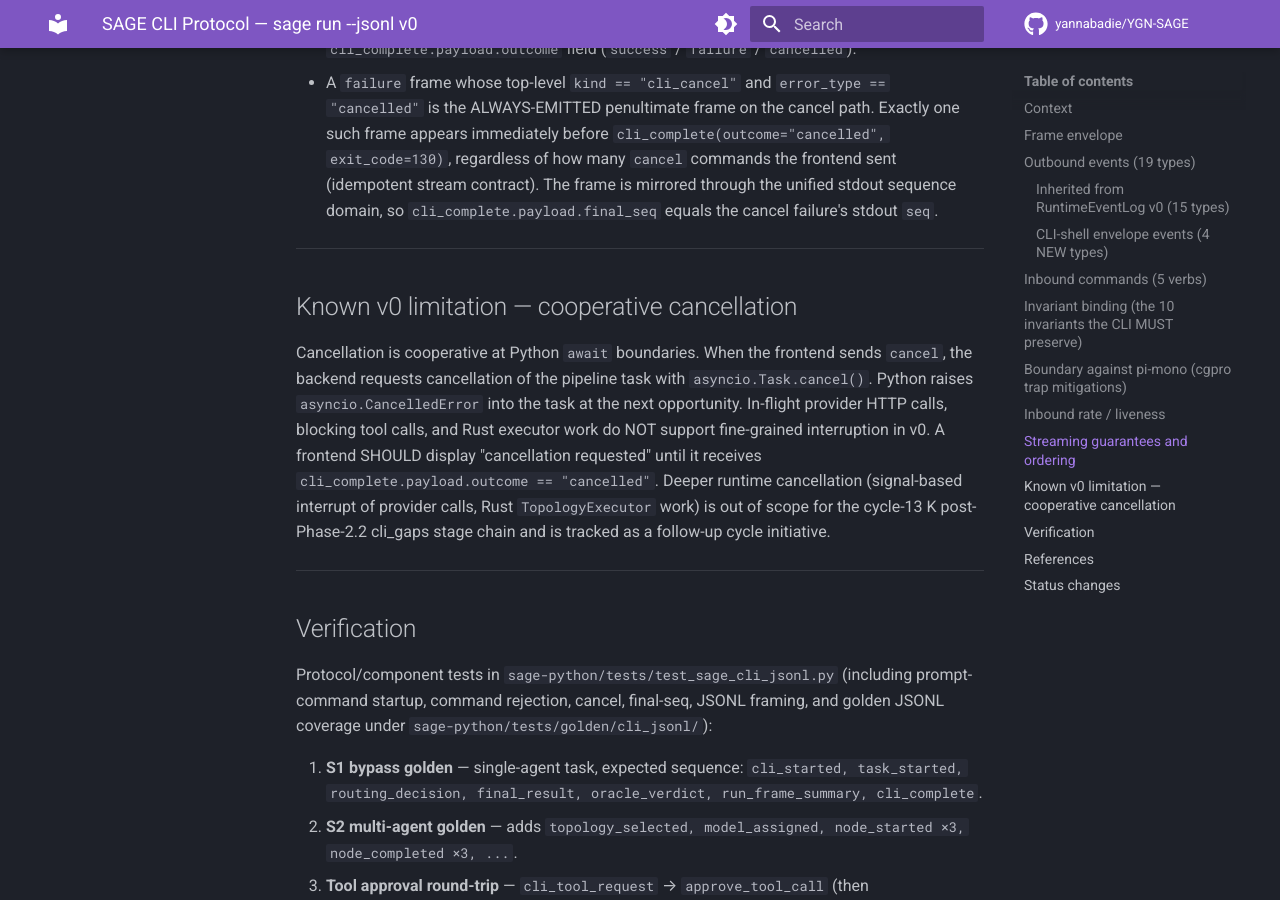
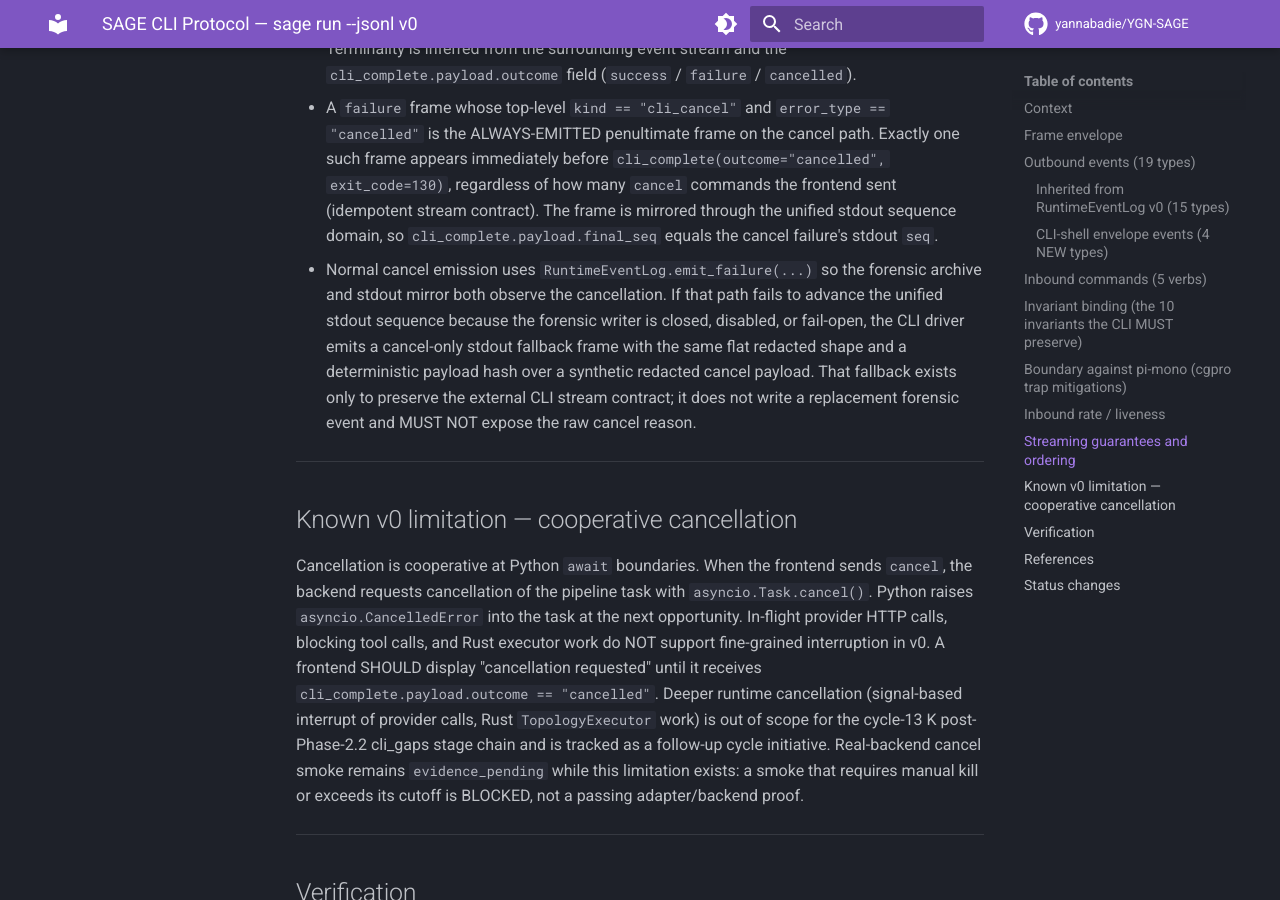
Before and after one commit to yannabadie/YGN-SAGE, an MkDocs documentation site: the page built from docs/contracts/SAGE_CLI_PROTOCOL.md, in a window 1280 px wide and 900 px high, scrolled down 8855 px. Built offline with MkDocs 1.6.1 and Material for MkDocs 9.7.7, drawn with Linux system fonts in a browser that asks for light colours; comment, search, counter and statistics services are not loaded; some of the changed text lies outside the part shown.

Commit message:
docs(cli): document stdout envelope repair evidence

```diff
--- a/docs/contracts/SAGE_CLI_PROTOCOL.md
+++ b/docs/contracts/SAGE_CLI_PROTOCOL.md
@@ -111,11 +111,12 @@
 
 Inherited runtime events preserve their payload schema and forensic
 archive bytes (the `RuntimeEventLog` file kept under `trace_dir`). When
-mirrored to stdout, the CLI driver rewrites only the envelope `seq`
-field into the per-run unified CLI stdout sequence domain so every
-stdout frame — inherited runtime AND CLI-shell envelope — sits on
-ONE monotonic counter. The `RuntimeEventLog` archive keeps its own
-internal sequence numbers unchanged for forensic reproducibility.
+mirrored to stdout, the CLI driver rewrites the envelope `seq` into the
+per-run unified CLI stdout sequence domain and injects CLI-only envelope
+fields `protocol_version` and `ts_ms` so every stdout frame - inherited
+runtime AND CLI-shell envelope - satisfies the common CLI frame shape and
+sits on ONE monotonic counter. The `RuntimeEventLog` archive keeps its own
+internal sequence numbers and bytes unchanged for forensic reproducibility.
 Frontends consume the stdout stream and reconcile via `final_seq`
 (invariant 5); forensic consumers read `trace_dir` directly.
 
@@ -287,6 +288,15 @@
   contract). The frame is mirrored through the unified stdout sequence
   domain, so `cli_complete.payload.final_seq` equals the cancel
   failure's stdout `seq`.
+- Normal cancel emission uses `RuntimeEventLog.emit_failure(...)` so the
+  forensic archive and stdout mirror both observe the cancellation. If that
+  path fails to advance the unified stdout sequence because the forensic
+  writer is closed, disabled, or fail-open, the CLI driver emits a
+  cancel-only stdout fallback frame with the same flat redacted shape and a
+  deterministic payload hash over a synthetic redacted cancel payload. That
+  fallback exists only to preserve the external CLI stream contract; it does
+  not write a replacement forensic event and MUST NOT expose the raw cancel
+  reason.
 
 ---
 
@@ -304,6 +314,9 @@
 Rust `TopologyExecutor` work) is out of scope for the cycle-13 K
 post-Phase-2.2 cli_gaps stage chain and is tracked as a
 follow-up cycle initiative.
+Real-backend cancel smoke remains `evidence_pending` while this limitation
+exists: a smoke that requires manual kill or exceeds its cutoff is BLOCKED,
+not a passing adapter/backend proof.
 
 ---
 
```
Also changed, not shown: CLAUDE.md (+1 -1 lines), docs/CLAIMS.yaml (+9 -3 lines), docs/claims/runtime.yaml (+5 -2 lines).
